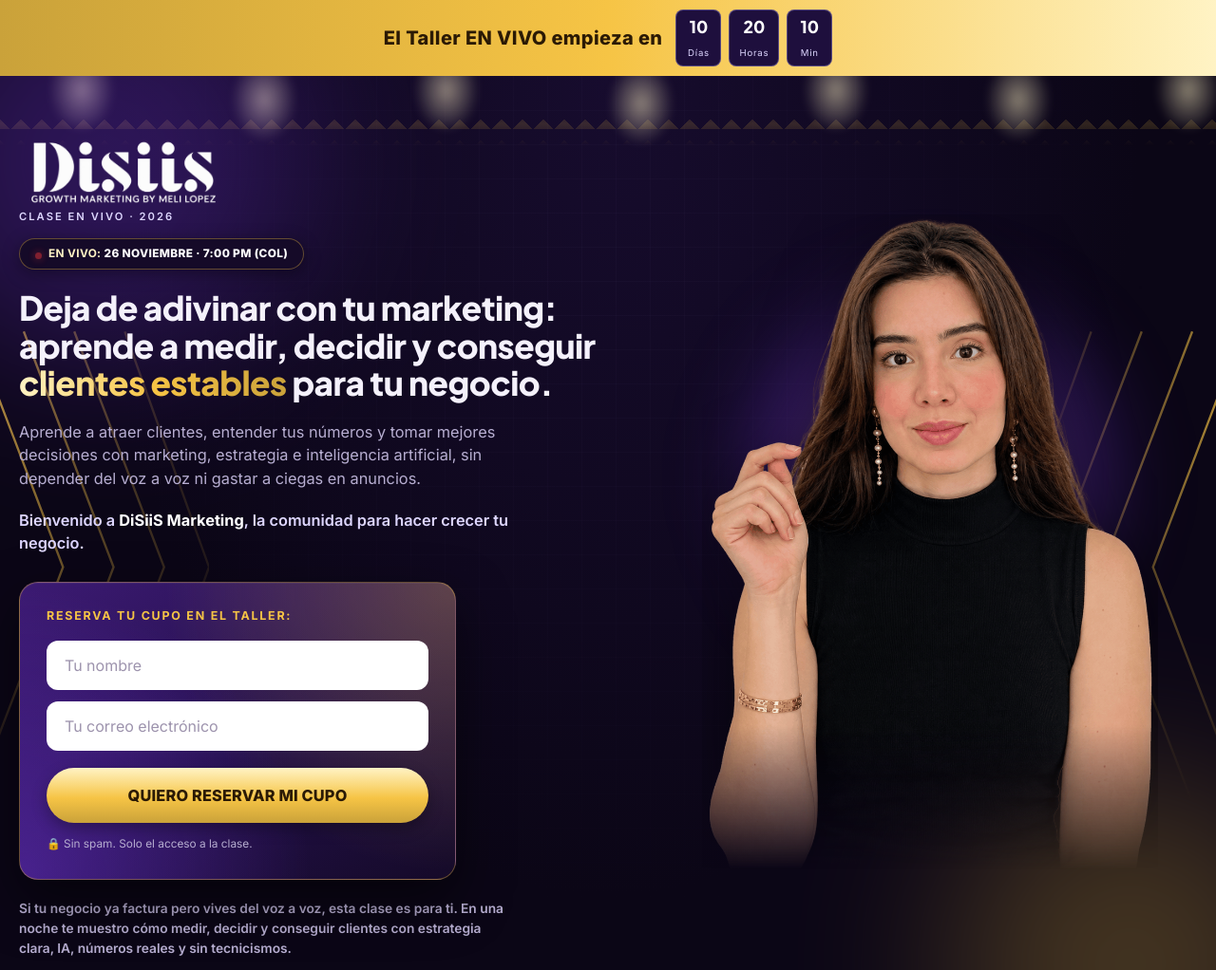
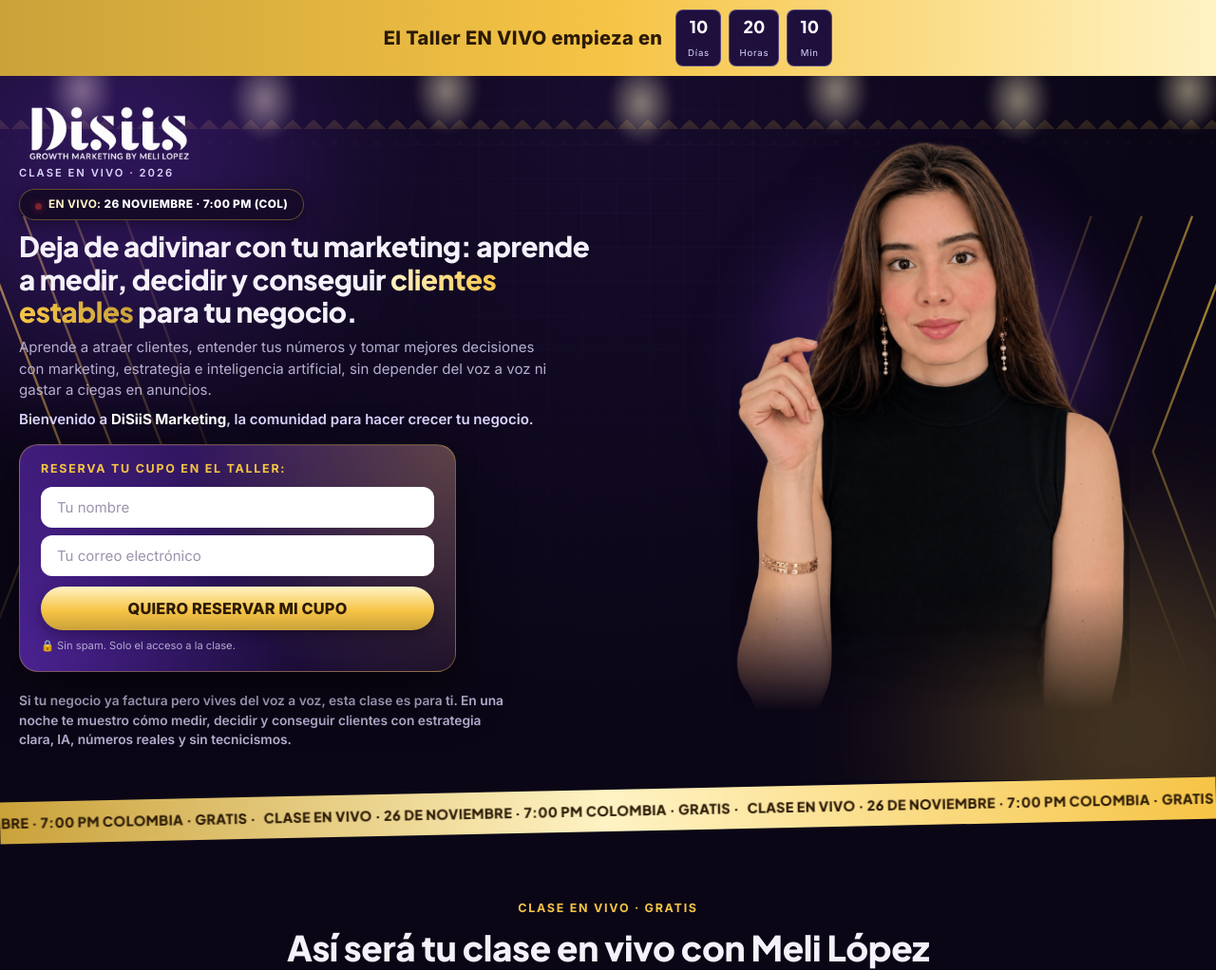
Before and after one commit to DiSiiS-Growth-Marketing/meli-clase-en-vivo, a plain HTML site: page index.html in a window 1280 px wide. Shown: the top 1022 px of the page at 95% size. Drawn offline with Linux system fonts and the light colour scheme.

Commit message:
Shrink desktop hero spacing/sizes so it fits in viewport without scroll
Co-Authored-By: Claude Sonnet 5 <noreply@anthropic.com>

```diff
--- a/styles.css
+++ b/styles.css
@@ -469,7 +469,7 @@ img{max-width:100%; display:block;}
 /* Desktop: two-column hero — copy + form on the left, photo on the right */
 @media (min-width:761px){
   .topbar-label{font-size:1.25rem;}
-  .hero{text-align:left;}
+  .hero{text-align:left; padding:28px 20px 32px;}
   .hero-inner{
     max-width:1360px;
     grid-template-columns: 11fr 10fr;
@@ -478,26 +478,29 @@ img{max-width:100%; display:block;}
   }
   .hero-visual{order:2; justify-content:center;}
   .hero-copy{order:1; align-items:flex-start; text-align:left;}
-  .hero-photo{width:480px;}
-  .hero-photo-glow{width:440px; height:440px;}
-  .hero-wordmark{align-items:flex-start;}
+  .hero-photo{width:420px;}
+  .hero-photo-glow{width:390px; height:390px;}
+  .hero-wordmark{align-items:flex-start; margin-top:0;}
   .hero-wordmark-overlay{display:none;}
   .hero-wordmark-static{display:flex;}
-  .wordmark-logo{width:220px;}
-  .hero-badge-pill{margin:14px 0 0;}
-  .hero-title{margin:20px 0 0;}
-  .hero-sub{margin:20px 0 0; text-align:left;}
+  .wordmark-logo{width:190px;}
+  .hero-badge-pill{margin:8px 0 0;}
+  .hero-title{margin:10px 0 0; font-size:clamp(1.4rem, 2.6vw, 1.85rem); line-height:1.16;}
+  .hero-sub{margin:10px 0 0; text-align:left; font-size:.94rem;}
+  .hero-welcome{margin-top:8px;}
   .hero-signup-card{
     width:100%;
     max-width:460px;
-    margin:28px 0 0;
-    padding:26px 28px 28px;
+    margin:14px 0 0;
+    padding:16px 22px 18px;
     text-align:left;
   }
   .hero-signup-card .section-eyebrow{text-align:left;}
-  .signup-form{margin-top:16px; gap:12px;}
-  .form-input{padding:15px 18px; font-size:1rem;}
-  .f-row{margin-top:6px;}
+  .signup-form{margin-top:8px; gap:8px;}
+  .form-input{padding:11px 16px; font-size:.94rem;}
+  .f-row{margin-top:3px;}
+  .hero-signup-card .f-row .btn-cta{padding:13px 40px;}
+  .signup-disclaimer{margin-top:8px; font-size:.7rem;}
 }
 
 /* ---------- Signup modal (opened by secondary CTAs) ---------- */
```
